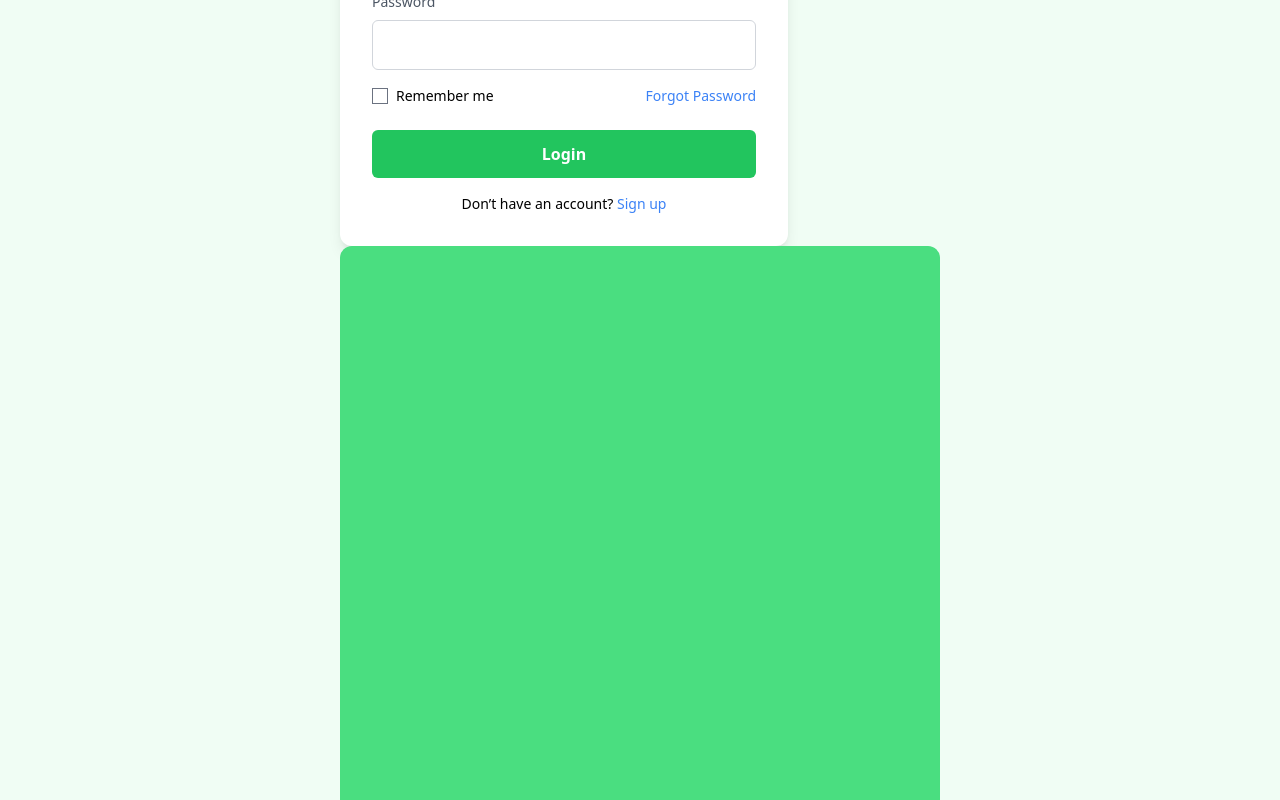
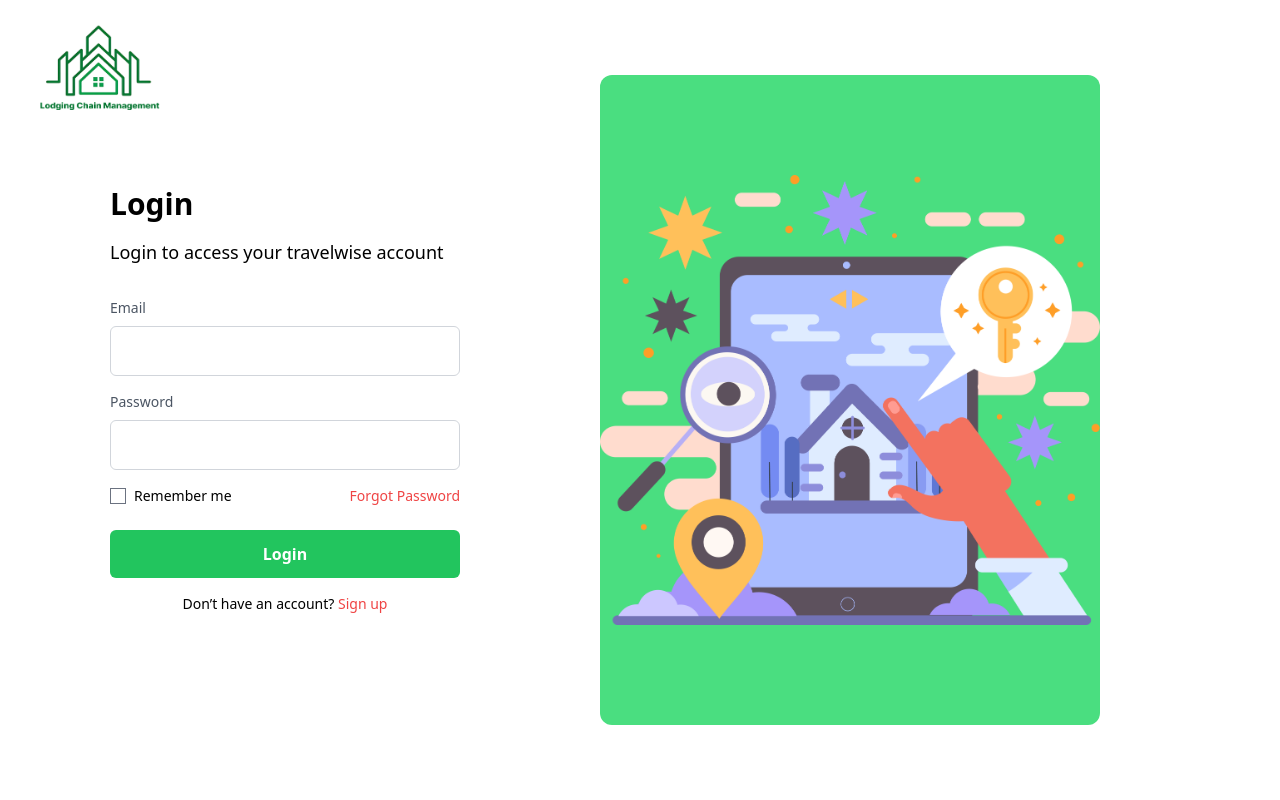
Before and after one commit to AnhLT1908/WDP301-Group-6, a React (Create React App) app in the folder fe/: page /login in a window 1280 px wide. Shown: the top 800 px of the page. Built offline with nearby package versions, Linux system fonts and the light colour scheme.

Commit message:
complete fix UI Login Page, UI Change Password Page

```diff
--- a/fe/src/App.js
+++ b/fe/src/App.js
@@ -3,8 +3,8 @@ import { BrowserRouter as Router, Route, Routes } from "react-router-dom";
 import ForgotPassword from "./page/ForgotPassword.jsx";
 import VerifyCodeForgotPassword from "./page/VerifyCodeForgotPassword.jsx";
 import HomePage from "./page/HomePage.jsx";
-import Login from "./components/Login";
-import ChangePassword from "./components/ChangePassword";
+import Login from "./page/Login.jsx";
+import ChangePassword from "./page/ChangePassword.jsx";
 
 function App() {
   return (
--- a/fe/src/components/ChangePassword.js
+++ /dev/null
@@ -1,115 +0,0 @@
-import React, { useState } from "react";
-import axios from "axios";
-
-const ChangePassword = () => {
-  const [oldPassword, setOldPassword] = useState("");
-  const [newPassword, setNewPassword] = useState("");
-  const [confirmPassword, setConfirmPassword] = useState("");
-  const [error, setError] = useState("");
-  const [success, setSuccess] = useState("");
-
-  const handleSubmit = async (e) => {
-    e.preventDefault();
-
-    if (newPassword !== confirmPassword) {
-      setError("New passwords do not match.");
-      return;
-    }
-
-    try {
-      const response = await axios.post("", {
-        oldPassword,
-        newPassword,
-      });
-      setSuccess("Password changed successfully!");
-      setError("");
-      console.log("Password changed:", response);
-    } catch (error) {
-      setError("An error occurred while changing the password.");
-      console.error(error);
-    }
-  };
-
-  return (
-    <div className="flex justify-center items-center h-screen bg-green-50">
-      <div className="w-full max-w-md bg-white p-8 rounded-xl shadow-lg">
-        <div className="text-center">
-          <h2 className="text-3xl font-bold mb-4">Change Your Password</h2>
-          <p className="text-lg mb-8">
-            Your password must have at least 6 characters, include text, number, except special characters.
-          </p>
-        </div>
-
-        {error && <p className="text-red-500 text-center mb-4">{error}</p>}
-        {success && <p className="text-green-500 text-center mb-4">{success}</p>}
-
-        <form onSubmit={handleSubmit}>
-          <div className="mb-4">
-            <label className="block text-sm font-medium text-gray-600" htmlFor="oldPassword">
-              Old Password
-            </label>
-            <div className="relative">
-              <input
-                type="password"
-                id="oldPassword"
-                className="w-full p-3 mt-2 border border-gray-300 rounded-md"
-                value={oldPassword}
-                onChange={(e) => setOldPassword(e.target.value)}
-                required
-              />
-              <button className="absolute right-3 top-3 text-gray-600">👁️</button>
-            </div>
-          </div>
-
-          <div className="mb-4">
-            <label className="block text-sm font-medium text-gray-600" htmlFor="newPassword">
-              New Password
-            </label>
-            <div className="relative">
-              <input
-                type="password"
-                id="newPassword"
-                className="w-full p-3 mt-2 border border-gray-300 rounded-md"
-                value={newPassword}
-                onChange={(e) => setNewPassword(e.target.value)}
-                required
-              />
-              <button className="absolute right-3 top-3 text-gray-600">👁️</button>
-            </div>
-          </div>
-
-          <div className="mb-4">
-            <label className="block text-sm font-medium text-gray-600" htmlFor="confirmPassword">
-              New Password Again
-            </label>
-            <div className="relative">
-              <input
-                type="password"
-                id="confirmPassword"
-                className="w-full p-3 mt-2 border border-gray-300 rounded-md"
-                value={confirmPassword}
-                onChange={(e) => setConfirmPassword(e.target.value)}
-                required
-              />
-              <button className="absolute right-3 top-3 text-gray-600">👁️</button>
-            </div>
-          </div>
-
-          <div className="mb-6">
-            <a href="#" className="text-sm text-blue-500">Forgot Password</a>
-          </div>
-
-          <button type="submit" className="w-full bg-green-500 text-white p-3 rounded-md font-semibold">
-            Save Change
-          </button>
-
-          <div className="mt-4 text-center">
-            <a href="#" className="text-sm text-blue-500">Back to Home Page</a>
-          </div>
-        </form>
-      </div>
-    </div>
-  );
-};
-
-export default ChangePassword;
--- a/fe/src/components/Login.js
+++ /dev/null
@@ -1,104 +0,0 @@
-import React, { useState } from "react";
-import axios from "axios";
-
-const Login = () => {
-  const [email, setEmail] = useState("");
-  const [password, setPassword] = useState("");
-  const [rememberMe, setRememberMe] = useState(false);
-  const [error, setError] = useState("");
-
-  const handleSubmit = async (e) => {
-    e.preventDefault();
-    try {
-      const response = await axios.post("", {
-        email,
-        password,
-        rememberMe,
-      });
-      // Handle successful login (e.g., store token, redirect, etc.)
-      console.log("Login successful", response);
-    } catch (error) {
-      setError("Invalid email or password.");
-      console.error(error);
-    }
-  };
-
-  return (
-    <div className="flex justify-center items-center h-screen bg-green-50">
-      <div className="row">
-        <div className="col-md-6">
-        <div className="w-full max-w-md bg-white p-8 rounded-xl shadow-lg">
-          <div className="text-center">
-            <h2 className="text-3xl font-bold mb-4">Login</h2>
-            <p className="text-lg mb-8">Login to access your travelwise account</p>
-          </div>
-
-          {error && <p className="text-red-500 text-center mb-4">{error}</p>}
-
-          <form onSubmit={handleSubmit}>
-            <div className="mb-4">
-              <label className="block text-sm font-medium text-gray-600" htmlFor="email">
-                Email
-              </label>
-              <input
-                type="email"
-                id="email"
-                className="w-full p-3 mt-2 border border-gray-300 rounded-md"
-                value={email}
-                onChange={(e) => setEmail(e.target.value)}
-                required
-              />
-            </div>
-
-            <div className="mb-4">
-              <label className="block text-sm font-medium text-gray-600" htmlFor="password">
-                Password
-              </label>
-              <input
-                type="password"
-                id="password"
-                className="w-full p-3 mt-2 border border-gray-300 rounded-md"
-                value={password}
-                onChange={(e) => setPassword(e.target.value)}
-                required
-              />
-            </div>
-
-            <div className="flex items-center justify-between mb-6">
-              <div className="flex items-center">
-                <input
-                  type="checkbox"
-                  id="rememberMe"
-                  className="mr-2"
-                  checked={rememberMe}
-                  onChange={() => setRememberMe(!rememberMe)}
-                />
-                <label htmlFor="rememberMe" className="text-sm">Remember me</label>
-              </div>
-              <a href="#" className="text-sm text-blue-500">Forgot Password</a>
-            </div>
-
-            <button type="submit" className="w-full bg-green-500 text-white p-3 rounded-md font-semibold">
-              Login
-            </button>
-
-            <div className="mt-4 text-center">
-              <p className="text-sm">
-                Don’t have an account? <a href="#" className="text-blue-500">Sign up</a>
-              </p>
-            </div>
-          </form>
-        </div>
-        </div>
-        <div className="col-md-6">
-          <div className="bg-green-400 w-[600px] h-[800px] rounded-xl flex justify-center items-center">
-
-          </div>
-        </div>
-
-      </div>
-    </div>
-  );
-};
-
-export default Login;
--- a/fe/src/page/Login.jsx
+++ b/fe/src/page/Login.jsx
@@ -1,5 +1,7 @@
 import React, { useState } from "react";
 import axios from "axios";
+import logo from "../../src/assets/images/logo2_text.png";
+import loginImg from "../../src/assets/images/login.png";
 
 const Login = () => {
   const [email, setEmail] = useState("");
@@ -24,20 +26,27 @@ const Login = () => {
   };
 
   return (
-    <div className="flex justify-center items-center h-screen bg-green-50">
-      <div className="row">
-        <div className="col-md-6">
-        <div className="w-full max-w-md bg-white p-8 rounded-xl shadow-lg">
-          <div className="text-center">
-            <h2 className="text-3xl font-bold mb-4">Login</h2>
-            <p className="text-lg mb-8">Login to access your travelwise account</p>
-          </div>
+    <div className="flex h-screen items-center justify-center">
+      <div className="w-1/2 bg-white ml-[110px] ">
+        <img
+          src={logo}
+          alt="Logo"
+          className="absolute top-[20px] left-[40px] w-[120px] h-[90px]"
+        />
+        <div>
+          <h2 className="text-3xl font-bold mb-4">Login</h2>
+          <p className="text-lg mb-8">
+            Login to access your travelwise account
+          </p>
 
           {error && <p className="text-red-500 text-center mb-4">{error}</p>}
 
           <form onSubmit={handleSubmit}>
             <div className="mb-4">
-              <label className="block text-sm font-medium text-gray-600" htmlFor="email">
+              <label
+                className="block text-sm font-medium text-gray-600"
+                htmlFor="email"
+              >
                 Email
               </label>
               <input
@@ -51,7 +60,10 @@ const Login = () => {
             </div>
 
             <div className="mb-4">
-              <label className="block text-sm font-medium text-gray-600" htmlFor="password">
+              <label
+                className="block text-sm font-medium text-gray-600"
+                htmlFor="password"
+              >
                 Password
               </label>
               <input
@@ -73,29 +85,44 @@ const Login = () => {
                   checked={rememberMe}
                   onChange={() => setRememberMe(!rememberMe)}
                 />
-                <label htmlFor="rememberMe" className="text-sm">Remember me</label>
+                <label htmlFor="rememberMe" className="text-sm">
+                  Remember me
+                </label>
               </div>
-              <a href="#" className="text-sm text-blue-500">Forgot Password</a>
+              <a href="#" className="text-sm text-red-500">
+                Forgot Password
+              </a>
             </div>
 
-            <button type="submit" className="w-full bg-green-500 text-white p-3 rounded-md font-semibold">
+            <button
+              type="submit"
+              className="w-full bg-green-500 text-white p-3 rounded-md font-semibold"
+            >
               Login
             </button>
 
             <div className="mt-4 text-center">
               <p className="text-sm">
-                Don’t have an account? <a href="#" className="text-blue-500">Sign up</a>
+                Don’t have an account?{" "}
+                <a href="#" className="text-red-500">
+                  Sign up
+                </a>
               </p>
             </div>
           </form>
         </div>
-        </div>
-        <div className="col-md-6">
-          <div className="bg-green-400 w-[600px] h-[800px] rounded-xl flex justify-center items-center">
+      </div>
 
+      <div className="w-1/2 bg-white-100 flex justify-center items-center mr-[180px]">
+        <div className="bg-green-400 w-[500px] h-[650px] ml-[140px] rounded-xl flex justify-center items-center">
+          <div className="w-full">
+            <img
+              src={loginImg}
+              alt="Password Illustration"
+              className="w-full h-auto"
+            />
           </div>
         </div>
-
       </div>
     </div>
   );
```
Also changed, not shown: fe/src/page/ChangePassword.jsx (+59 -15 lines), fe/src/assets/images/login.png (added).
